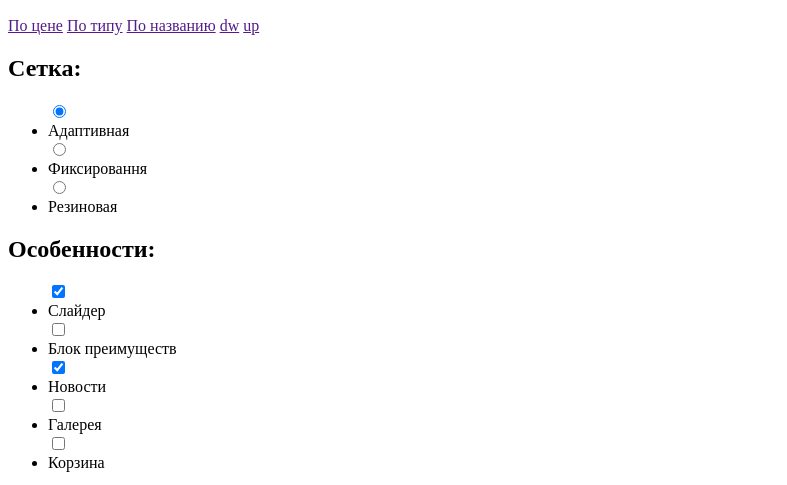
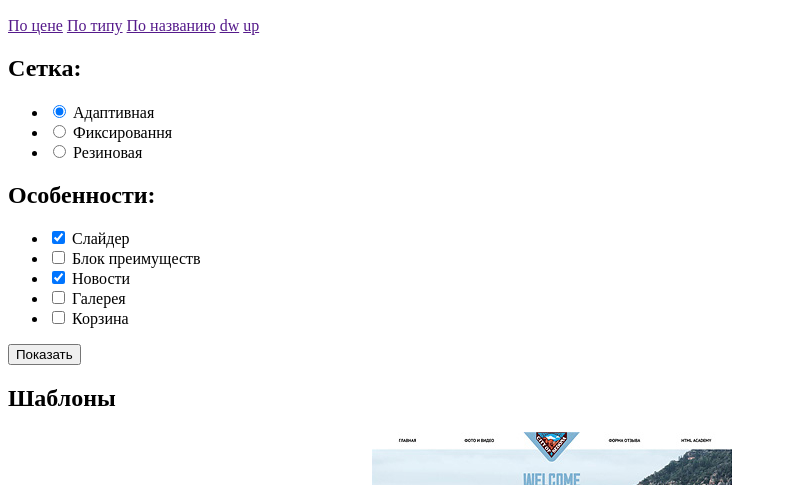
Before and after one commit to ilyat14/1322075-nerds-28, a plain HTML site: page catalog.html in a window 1280 px wide. Shown: the part 293-778 px from the top of the page, without its empty margins (0-787 px from the left). Drawn offline with Linux system fonts and the light colour scheme.

Commit message:
4/6. Продолжаем разметку
правки

```diff
--- a/catalog.html
+++ b/catalog.html
@@ -20,7 +20,7 @@
       </nav>
     </header>
     <main>
-      <form action="">
+      <form action="https://echo.htmlacademy.ru/">
         <h1>Магазин готовых шаблонов</h1>
         <section>
           <!-- <div>
@@ -37,28 +37,38 @@
         <section>
           <h2>Сетка:</h2>
           <ul>
-            <label>
-              <input name="setka" type="radio" value="Адаптивная" checked><li>Адаптивная</li>
-            </label>
-            <label>
-              <input name="setka" type="radio" value="Фиксировання"><li>Фиксировання</li>
-            </label>
-            <label>
-              <input name="setka" type="radio" value="Резиновая"><li>Резиновая</li>
-            </label>
+            <li><label>
+              <input name="grid" type="radio" value="Адаптивная" checked>
+              Адаптивная</label></li>
+            <li><label>
+              <input name="grid" type="radio" value="Фиксировання">
+            Фиксировання</label></li>
+            <li><label>
+              <input name="grid" type="radio" value="Резиновая">
+            Резиновая</label></li>
           </ul>
           <h2>Особенности:</h2>
           <ul>
-            <input name="slider" type="checkbox" id="slider"checked>
-              <label for="slider"><li>Слайдер</li></label>
+            <li>
+            <input name="slider" type="checkbox" id="slider" checked>
+              <label for="slider">Слайдер</label>
+            </li>
+            <li>
             <input name="benefits" type="checkbox" id="benefits">
-              <label for="benefits"><li>Блок преимуществ</li></label>
-            <input name="news" type="checkbox" id="news"checked>
-              <label for="news"><li>Новости</li></label>
+              <label for="benefits">Блок преимуществ</label>
+            </li>
+            <li>
+            <input name="news" type="checkbox" id="news" checked>
+              <label for="news">Новости</label>
+            </li>
+            <li>
             <input name="gallery" type="checkbox" id="gallery">
-              <label for="gallery"><li>Галерея</li></label>
+              <label for="gallery">Галерея</label>
+            </li>
+            <li>
             <input name="basket" type="checkbox" id="basket">
-              <label for="basket"><li>Корзина</li></label>
+              <label for="basket">Корзина</label>
+            </li>
           </ul>
           <button>Показать</button>
         </section>
@@ -140,9 +150,9 @@
     <footer>
       <section>
         <ul>
-          <li><a href=""><img src="img/vk-icon.svg">Вконтакте</a></li>
-          <li><a href=""><img src="img/fb-icon.svg">Фейсбук</a></li>
-          <li><a href=""><img src="img/insta-icon.svg">Инстаграм</a></li>
+          <li><a href=""><img src="img/vk-icon.svg" alt="vkontakte">Вконтакте</a></li>
+          <li><a href=""><img src="img/fb-icon.svg" alt="facebook">Фейсбук</a></li>
+          <li><a href=""><img src="img/insta-icon.svg" alt="Instagram">Инстаграм</a></li>
         </ul>
         <h2>Давайте дружить, это выгодно!</h2>
         <p>Скидка 10% для друзей из социальных сетей.</p>
```
Also changed, not shown: index.html (+16 -18 lines).
